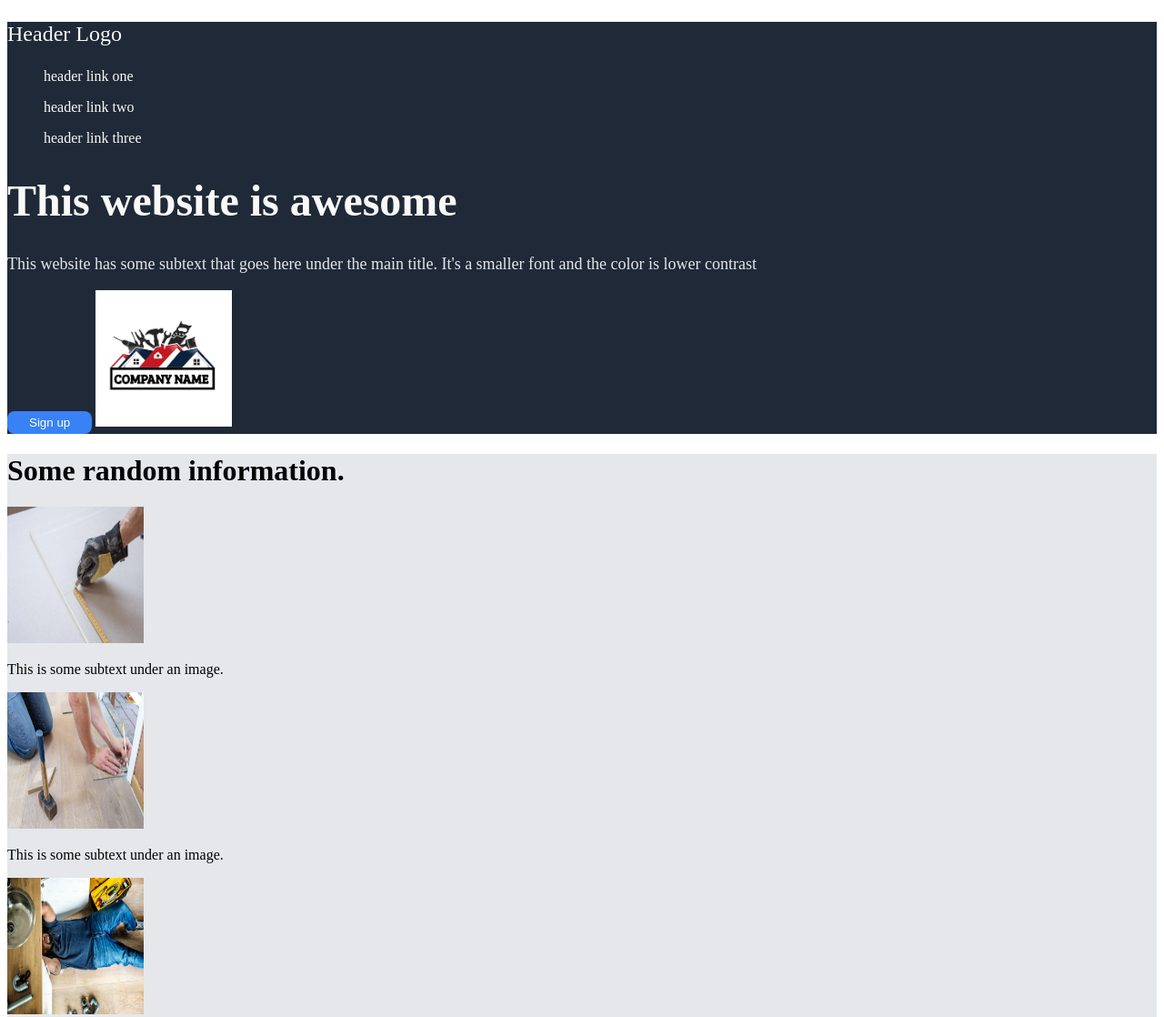
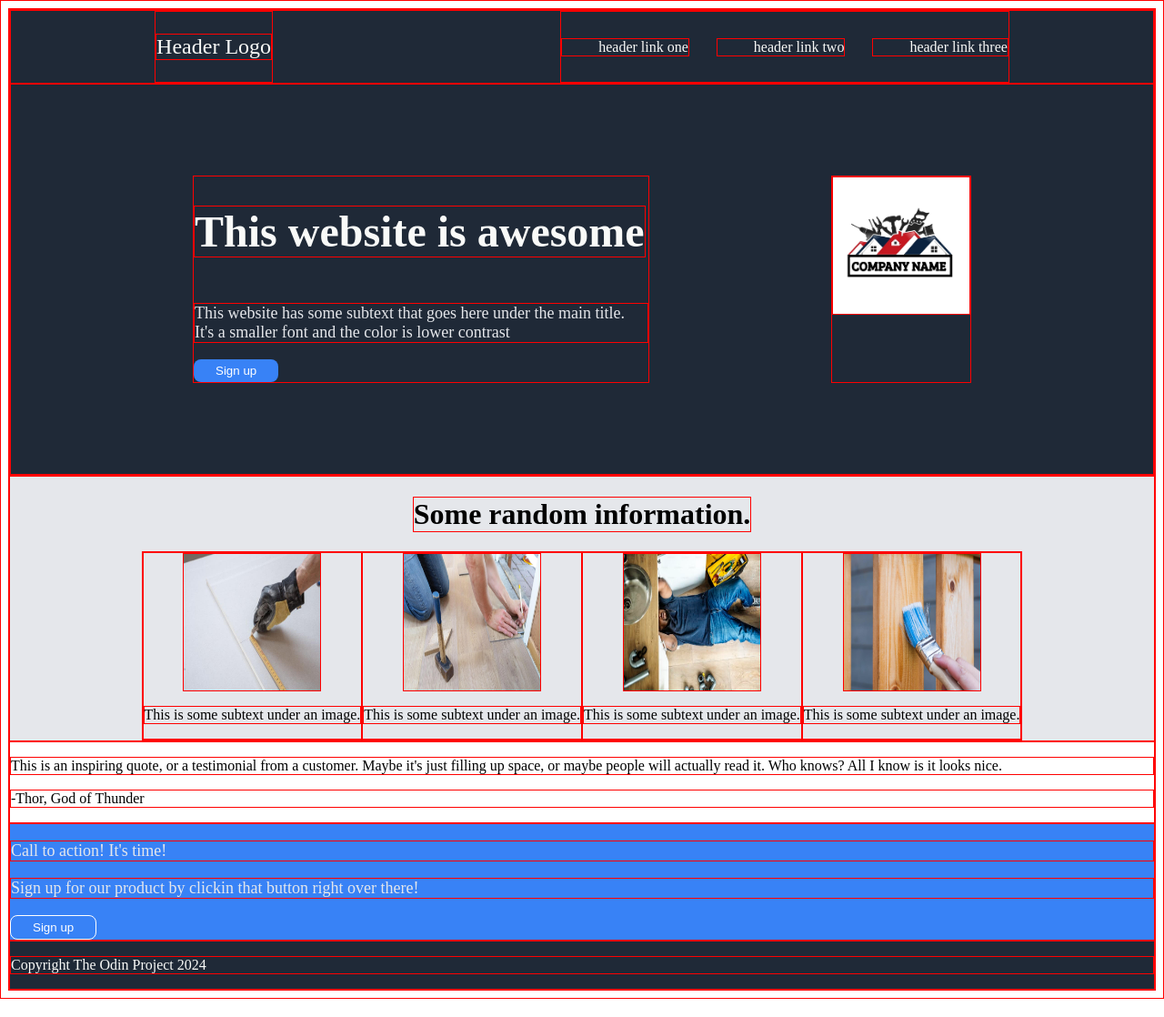
Before and after one commit to tcarl9/odin-landing-page, a plain HTML site: page index.html in a window 1280 px wide. Shown: the top 1118 px of the page at 91% size. Drawn offline with Linux system fonts and the light colour scheme.

Commit message:
feat: added flexbox to first three sections of website

```diff
--- a/index.html
+++ b/index.html
@@ -8,6 +8,7 @@
 </head>
 <body>
     <div class="header">
+        <div class="top">
         <div class="header-logo">
             <p>Header Logo</p>
         </div>
@@ -16,24 +17,38 @@
             <ul>header link two</ul>
             <ul>header link three</ul>
         </div>
+        </div>
     <div class="about">
+        <div class="left-about">
         <h1 class="hero">This website is awesome</h1>
         <p class="hero-sub">This website has some subtext that goes here under the main title. It's a smaller font and the color is lower contrast</p>
         <button>Sign up</button>
+        </div>
+        <div class="right-about">
         <img src="images/logo.jpg" alt="handy logo" width="150" height="150">
+    </div>
     </div>
     </div>
     <div class="services">
             <h1>Some random information.</h1>
-        <!--need to add four photos in here -->
+        <div class="center">
+            <div class="service">
             <img src="images/drywall.jpg" alt="drywall" width="150" height="150">
             <p>This is some subtext under an image.</p>
+            </div>
+            <div class="service">
             <img src="images/flooring.jpg" alt="flooring" width="150" height="150">
             <p>This is some subtext under an image.</p>
+            </div>
+            <div class="service">
             <img src="images/plumbing.jpg" alt="plumbing" width="150" height="150">
             <p>This is some subtext under an image.</p>
+            </div>
+            <div class="service">
             <img src="images/exterior.jpg" alt="exterior" width="150" height="150">
             <p>This is some subtext under an image.</p>
+            </div>
+        </div>
     </div>
     <div class="quote">
         <p>This is an inspiring quote, or a testimonial from a customer. Maybe it's just filling up space, or maybe people will actually read it. Who knows? All I know is it looks nice.</p>
--- a/styles.css
+++ b/styles.css
@@ -1,13 +1,47 @@
+* {
+    border: 1px solid red;
+}
+
+/* Header Styles */
 .header, .footer{
     background-color: #1F2937;
     color: #F9FAF8;
+    /* display: flex;
+    flex-direction: row;
+    justify-content: space-between; */
+    /* flex-direction: row;
+    justify-content: space-between;
+    align-items: flex-start; */
 }
+
+.top {
+    display: flex;
+    flex-direction: row;
+    justify-content: space-around;
+}
+
 .header-logo{
     font-size: 24px;
     color: #F9FAF8;
 }
+
+.links {
+    display: flex;
+    align-items: center;
+    gap: 30px;
+}
+
+/* Second Section Styles */
+.about {
+    display: flex;
+    flex-direction: row;
+    justify-content: space-around;
+    padding: 100px;
+}
 .hero{
     font-size: 48px;
+    display: flex;
+    flex-wrap: wrap;
 
 }
 .hero-sub {
@@ -21,12 +55,35 @@ button {
     padding: 5px 24px;
     border: none;
 }
+
+.left-about {
+    width: 500px;
+    display: flex;
+    flex-direction: column;
+    align-items: flex-start;
+}
+
+/* Third Section Styles */
 .services {
     background-color: #E5E7EB;
+    text-align: center;
+    display: flex;
+    flex-direction: column;
+    align-items: center;
 }
-.services .p {
-    color: red;
+
+.service {
+    display: flex;
+    flex-direction: column;
+    align-items: center;
+    justify-content: center;
 }
+
+.center {
+    display: flex;
+}
+
+/* Fifth Section Styles */
 .contact {
     background-color: #3882F6;
     font-size: 18px;
```
Lines whose indentation alone changed are shown as unchanged.
